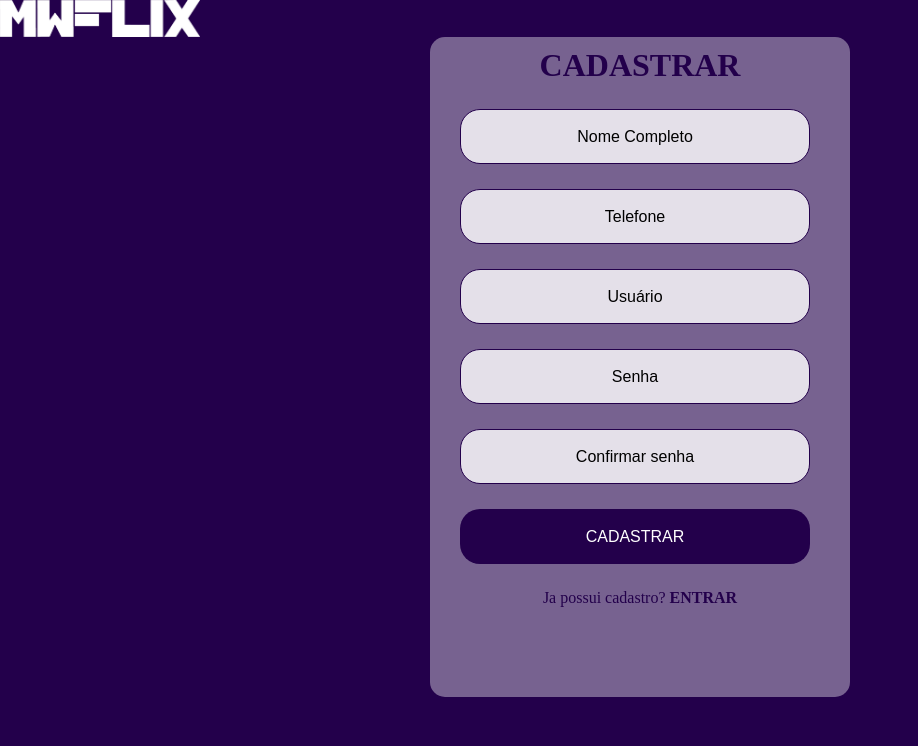
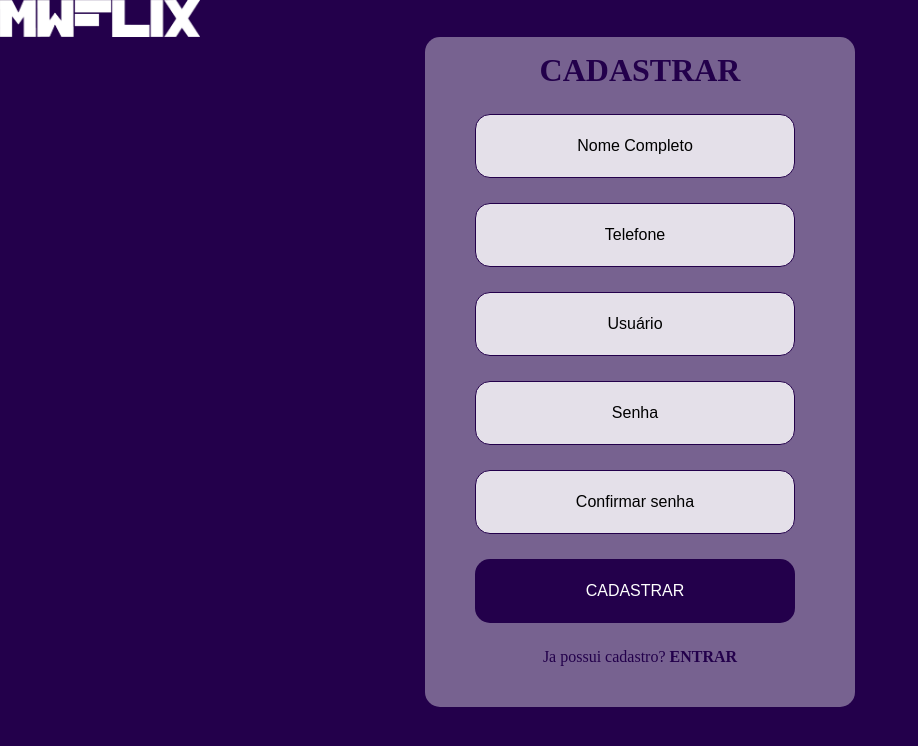
Before and after one commit to mosaviczki/projeto-login-cadastro-php, a PHP site: page /cadastrar.php in a window 1280 px wide. Shown: the top 746 px of the page, without its empty margins (0-918 px from the left). Run offline with PHP 8.4, Linux system fonts and the light colour scheme.

Commit message:
Atualização

```diff
--- a/login-cadastro/CSS/style.css
+++ b/login-cadastro/CSS/style.css
@@ -48,7 +48,6 @@ body{
     height: 80%;
     justify-content: center;
     align-items: center;
-    flex-direction: column;
     padding: 10px 10px;
     border-radius: 15px;
 }
@@ -65,8 +64,10 @@ body{
     width: 400px;
     margin: 0px auto 0px auto;
     text-align: center;
-    padding: 10px 10px;
+    padding: 15px 15px;
     border-radius: 15px;
+    justify-content: center;
+    align-items: center;
 }
 .body_forms_cad >h1{
     color:  rgb(35, 0, 75);
@@ -75,21 +76,24 @@ body{
     text-align: center;
 }
 #form input.cad{
+    justify-content: center;
+    align-items: center;
     display: block;
-    height: 55px;
-    width: 350px;
-    flex-direction: row;
-    border-radius: 20px;
+    height: 10%;
+    width: 80%;
+    border-radius: 15px;
     border: 1px solid rgb(35, 0, 75);
-    margin: 25px 20px;
+    margin: 25px 35px;
     background-color: rgba(255,255,255,0.8);
     font-size: 12pt;
     font-family: Arial;
     outline: none;
     box-sizing: border-box;
     text-align: center;
+
 }
 #form input[type=submit]{
+    width: 80%;
     text-align: center;
     background-color: rgb(35, 0, 75);
     color: white;
@@ -97,11 +101,10 @@ body{
     cursor: pointer;
 }
 input{
-    display: block;
-    height: 55px;
-    width: 500px;
+    height: 10%;
+    width: 80%;
     flex-direction: row;
-    border-radius: 20px;
+    border-radius: 10px;
     border: 1px solid rgb(35, 0, 75);
     margin: 50px 50px;
     background-color: rgba(255,255,255,0.8);
@@ -112,6 +115,7 @@ input{
     text-align: center;
 }
 input[type=submit]{
+    width: 80%;
     text-align: center;
     background-color: rgb(35, 0, 75);
     color: white;
```
